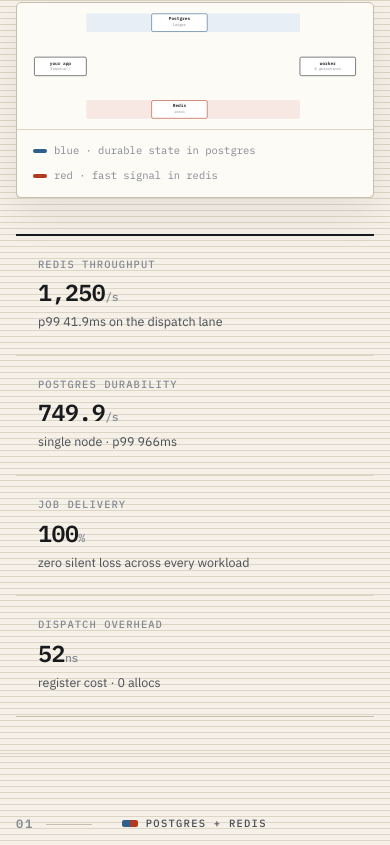
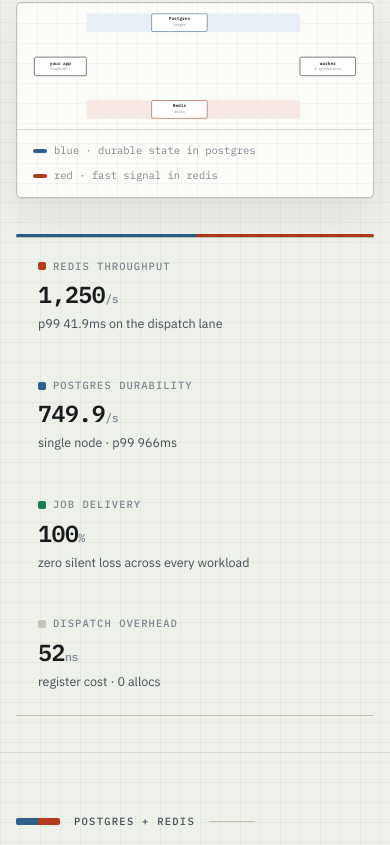
Before and after one commit to codetesla51/kyu-landing-page, a plain HTML site: page index.html in a window 390 px wide. Shown: the part 738-1583 px from the top of the page. Drawn offline with nearby package versions, Linux system fonts and the light colour scheme; no server answers.

Commit message:
design: split-bar seam replaces fake section numbers, graph-paper canvas, keyed stat strip
- remove 01-07 numbering (sections aren't a sequence); each sec-meta opens with the
  blue→red split-bar seam (logo dot blown up to structural device) + lane tag
- hero: full-width 3px blue→red seam divides copy from stats instead of a plain rule
- stats panels keyed to lanes with colored dots; reads as measured data, not template
- cool paper toward graph paper (#EEF0EA), new --grid color; body gets 20px graph grid
- schematic/diagram/spectrum cards get a 20px grid overlay aligned to the 80×60 SVG
  cell grid; legend and arch note stay above it; dark mode gets its own grid tint

```diff
--- a/index.html
+++ b/index.html
@@ -18,19 +18,20 @@
 (function(){try{var t=localStorage.getItem('kyu-theme');if(t!=='dark'&&t!=='light'){t=window.matchMedia&&window.matchMedia('(prefers-color-scheme: dark)').matches?'dark':'light';}document.documentElement.setAttribute('data-theme',t);}catch(e){}})();</script>
   <style>
     :root{
-      --paper:#F5F1E8; --paper-2:#EFEADF; --card:#FDFBF6;
-      --ink:#191A1C; --ink-2:#4A4E55; --ink-3:#858A92;
-      --hair:#DCD5C6; --hair-2:#C6BEB0;
+      --paper:#EEF0EA; --paper-2:#E7E9E2; --card:#FBFCF8;
+      --ink:#191B1E; --ink-2:#474D57; --ink-3:#7E858F;
+      --hair:#D6D9CF; --hair-2:#BEC3B6;
       --pg:#2E5E8C; --pg-tint:#E7EEF5;
       --redis:#B23A1E; --redis-tint:#F7E8E3;
       --ok:#1E7A4F; --ok-tint:#E4F1EA;
+      --grid:rgba(25,27,30,0.045);
       --font-mono:'IBM Plex Mono',ui-monospace,monospace;
       --font-sans:'IBM Plex Sans',system-ui,sans-serif;
       --radius:5px;
       --maxw:1120px;
       --pad:clamp(16px,4vw,24px);
       --node-bg:#FFFFFF;
-      --nav-bg:rgba(245,241,232,0.94);
+      --nav-bg:rgba(238,240,234,0.94);
     }
     :root[data-theme="dark"]{
       --paper:#141517; --paper-2:#1A1C1F; --card:#1F2126;
@@ -41,6 +42,7 @@
       --ok:#3FA573; --ok-tint:#182720;
       --node-bg:#262A31;
       --nav-bg:rgba(20,21,23,0.94);
+      --grid:rgba(237,234,227,0.06);
     }
     *,*::before,*::after{box-sizing:border-box;margin:0;padding:0;}
     html{scroll-padding-top:76px;}
@@ -48,8 +50,8 @@
     body{
       background:var(--paper);color:var(--ink-2);font-family:var(--font-sans);
       font-size:16px;line-height:1.65;-webkit-font-smoothing:antialiased;
-      background-image:linear-gradient(var(--hair) 1px,transparent 1px);
-      background-size:100% 6px;background-position:0 0;
+      background-image:linear-gradient(var(--grid) 1px,transparent 1px),linear-gradient(90deg,var(--grid) 1px,transparent 1px);
+      background-size:20px 20px,20px 20px;background-position:0 0;
     }
     body::before{
       content:'';position:fixed;inset:0 0 auto;height:4px;z-index:200;
@@ -128,9 +130,12 @@
     .tag .ph{font-size:13px;margin-right:4px;vertical-align:-2px;color:var(--pg);}
 
     /* hero schematic */
-    .schematic,.diagram,.spectrum{background:var(--card);border:1px solid var(--hair-2);border-radius:var(--radius);box-shadow:0 1px 0 var(--hair),0 18px 40px rgba(25,26,28,0.07);overflow:hidden;}
-    .schematic svg,.diagram svg,.spectrum svg{width:100%;height:auto;display:block;}
-    .lane-legend{display:flex;flex-wrap:wrap;gap:8px 22px;padding:12px 16px;border-top:1px solid var(--hair);font-family:var(--font-mono);font-size:10.5px;color:var(--ink-3);}
+    .schematic,.diagram,.spectrum{background:var(--card);border:1px solid var(--hair-2);border-radius:var(--radius);box-shadow:0 1px 0 var(--hair),0 18px 40px rgba(25,26,28,0.07);overflow:hidden;position:relative;}
+    .schematic::before,.diagram::before,.spectrum::before{content:'';position:absolute;inset:0;pointer-events:none;z-index:0;
+      background-image:linear-gradient(var(--grid) 1px,transparent 1px),linear-gradient(90deg,var(--grid) 1px,transparent 1px);
+      background-size:20px 20px,20px 20px;}
+    .schematic svg,.diagram svg,.spectrum svg{width:100%;height:auto;display:block;position:relative;z-index:1;}
+    .lane-legend{display:flex;flex-wrap:wrap;gap:8px 22px;padding:12px 16px;border-top:1px solid var(--hair);font-family:var(--font-mono);font-size:10.5px;color:var(--ink-3);position:relative;z-index:1;}
     .lg{display:inline-flex;align-items:center;gap:7px;}
     .lg::before{content:'';width:14px;height:4px;border-radius:2px;}
     .lg.lg-blue::before{background:var(--pg);}
@@ -148,10 +153,16 @@
     .lane-band.red{fill:var(--redis-tint);}
 
     /* ── STATS ───────────────────────────────────────── */
-    .stats-strip{display:grid;grid-template-columns:repeat(4,1fr);border-top:2px solid var(--ink);border-bottom:1px solid var(--hair-2);margin-top:clamp(36px,6vw,56px);}
+    .hero-seam{height:3px;border-radius:2px;background:linear-gradient(90deg,var(--pg) 0 50%,var(--redis) 50% 100%);margin-top:clamp(36px,6vw,56px);}
+    .stats-strip{display:grid;grid-template-columns:repeat(4,1fr);border-top:1px solid var(--hair-2);border-bottom:1px solid var(--hair-2);margin-top:0;}
     .stat-panel{padding:20px 22px 24px;border-left:1px solid var(--hair);}
     .stat-panel:first-child{border-left:none;}
-    .s-label{font-family:var(--font-mono);font-size:10.5px;font-weight:500;color:var(--ink-3);letter-spacing:0.1em;text-transform:uppercase;}
+    .s-label{font-family:var(--font-mono);font-size:10.5px;font-weight:500;color:var(--ink-3);letter-spacing:0.1em;text-transform:uppercase;display:flex;align-items:center;gap:7px;}
+    .s-dot{width:8px;height:8px;border-radius:2px;flex-shrink:0;}
+    .s-dot.rd{background:var(--redis);}
+    .s-dot.pg{background:var(--pg);}
+    .s-dot.ok{background:var(--ok);}
+    .s-dot.nu{background:var(--hair-2);}
     .s-num{font-family:var(--font-mono);font-weight:600;font-size:clamp(1.45rem,2.6vw,2rem);color:var(--ink);margin-top:8px;letter-spacing:-0.02em;line-height:1;}
     .s-num .suffix{font-size:0.5em;color:var(--ink-3);font-weight:500;}
     .s-note{font-size:12.5px;color:var(--ink-2);margin-top:8px;line-height:1.5;}
@@ -160,17 +171,16 @@
     .section{padding:clamp(60px,8vw,96px) 0;border-top:1px solid var(--hair);}
     .sec-head{margin-bottom:clamp(34px,5vw,46px);}
     .sec-meta{display:flex;align-items:center;gap:14px;margin-bottom:18px;}
-    .sec-num{font-family:var(--font-mono);font-size:12px;font-weight:600;color:var(--ink-3);letter-spacing:0.14em;}
-    .sec-num::after{content:'';display:inline-block;width:46px;height:1px;background:var(--hair-2);margin:0 16px 0 12px;vertical-align:middle;}
+    .seam{display:inline-block;width:44px;height:7px;border-radius:2px;background:linear-gradient(90deg,var(--pg) 0 50%,var(--redis) 50% 100%);flex-shrink:0;}
+    .sec-meta::after{content:'';flex:0 0 46px;height:1px;background:var(--hair-2);}
     .lane-tag{font-family:var(--font-mono);font-size:10.5px;font-weight:500;color:var(--ink-2);letter-spacing:0.12em;text-transform:uppercase;display:inline-flex;align-items:center;gap:8px;}
-    .lane-tag::before{content:'';width:16px;height:7px;border-radius:2px;background:linear-gradient(90deg,var(--pg) 0 50%,var(--redis) 50% 100%);}
     .sec-title{font-size:clamp(1.55rem,3.2vw,2.3rem);margin-bottom:16px;}
     .sec-body{max-width:660px;font-size:1rem;line-height:1.7;}
     .sec-body code{font-family:var(--font-mono);font-size:0.85em;color:var(--pg);background:var(--pg-tint);padding:1px 6px;border-radius:3px;border:1px solid var(--pg-tint);}
 
     /* ── DIAGRAM WRAPPERS ────────────────────────────── */
     .diagram,.spectrum{margin-bottom:36px;}
-    .arch-note{display:flex;gap:10px;align-items:flex-start;font-family:var(--font-mono);font-size:11.5px;color:var(--ink-2);border-top:1px solid var(--hair);background:var(--paper-2);padding:12px 16px;}
+    .arch-note{display:flex;gap:10px;align-items:flex-start;font-family:var(--font-mono);font-size:11.5px;color:var(--ink-2);border-top:1px solid var(--hair);background:var(--paper-2);padding:12px 16px;position:relative;z-index:1;}
     .arch-note .ph{color:var(--redis);flex-shrink:0;margin-top:1px;}
     .arch-node{fill:var(--node-bg);stroke:var(--hair-2);stroke-width:1.5;}
     .arch-node.pg{stroke:var(--pg);}
@@ -300,12 +310,10 @@
     @media(max-width:980px){
       .stats-strip{grid-template-columns:repeat(2,1fr);}
       .stat-panel:nth-child(3){border-left:none;}
-      .stat-panel:nth-child(n+3){border-top:1px solid var(--hair);}
     }
     @media(max-width:560px){
       .stats-strip{grid-template-columns:1fr;}
-      .stat-panel{border-left:none;border-top:1px solid var(--hair);}
-      .stat-panel:first-child{border-top:none;}
+      .stat-panel{border-left:none;}
       .feat-grid{grid-template-columns:1fr;}
     }
   </style>
@@ -412,11 +420,12 @@
       </div>
     </div>
 
+    <div class="hero-seam" aria-hidden="true"></div>
     <div class="stats-strip">
-      <div class="stat-panel"><div class="s-label">redis throughput</div><div class="s-num">1,250<span class="suffix">/s</span></div><div class="s-note">p99 41.9ms on the dispatch lane</div></div>
-      <div class="stat-panel"><div class="s-label">postgres durability</div><div class="s-num">749.9<span class="suffix">/s</span></div><div class="s-note">single node · p99 966ms</div></div>
-      <div class="stat-panel"><div class="s-label">job delivery</div><div class="s-num">100<span class="suffix">%</span></div><div class="s-note">zero silent loss across every workload</div></div>
-      <div class="stat-panel"><div class="s-label">dispatch overhead</div><div class="s-num">52<span class="suffix">ns</span></div><div class="s-note">register cost · 0 allocs</div></div>
+      <div class="stat-panel"><div class="s-label"><span class="s-dot rd"></span>redis throughput</div><div class="s-num">1,250<span class="suffix">/s</span></div><div class="s-note">p99 41.9ms on the dispatch lane</div></div>
+      <div class="stat-panel"><div class="s-label"><span class="s-dot pg"></span>postgres durability</div><div class="s-num">749.9<span class="suffix">/s</span></div><div class="s-note">single node · p99 966ms</div></div>
+      <div class="stat-panel"><div class="s-label"><span class="s-dot ok"></span>job delivery</div><div class="s-num">100<span class="suffix">%</span></div><div class="s-note">zero silent loss across every workload</div></div>
+      <div class="stat-panel"><div class="s-label"><span class="s-dot nu"></span>dispatch overhead</div><div class="s-num">52<span class="suffix">ns</span></div><div class="s-note">register cost · 0 allocs</div></div>
     </div>
   </div>
 </header>
@@ -425,7 +434,7 @@
 <section class="section" id="architecture">
   <div class="container">
     <div class="sec-head">
-      <div class="sec-meta"><span class="sec-num">01</span><span class="lane-tag">postgres + redis</span></div>
+      <div class="sec-meta"><span class="seam" aria-hidden="true"></span><span class="lane-tag">postgres + redis</span></div>
       <h2 class="sec-title">Two backends. One job queue. Zero coordination code.</h2>
       <p class="sec-body">Kyu runs five concurrent subsystems after <code>Start()</code>. They don't talk to each other — each one talks to Postgres or Redis. That shared state <em>is</em> the coordination layer.</p>
     </div>
@@ -548,7 +557,7 @@
 <section class="section" id="lifecycle">
   <div class="container">
     <div class="sec-head">
-      <div class="sec-meta"><span class="sec-num">02</span><span class="lane-tag">ledger · postgres</span></div>
+      <div class="sec-meta"><span class="seam" aria-hidden="true"></span><span class="lane-tag">ledger · postgres</span></div>
       <h2 class="sec-title">Every transition is a row you can query.</h2>
       <p class="sec-body">pending → running → completed. Or failed → re-queued with backoff, then dead. Each change is an update in a normal Postgres table — no vendor API, no hidden state, just SQL.</p>
     </div>
@@ -657,7 +666,7 @@
 <section class="section" id="features">
   <div class="container">
     <div class="sec-head">
-      <div class="sec-meta"><span class="sec-num">03</span><span class="lane-tag">postgres + redis</span></div>
+      <div class="sec-meta"><span class="seam" aria-hidden="true"></span><span class="lane-tag">postgres + redis</span></div>
       <h2 class="sec-title">Operable in production, not just in a demo.</h2>
       <p class="sec-body">Kyu ships the tooling real queues need — dead letters, a dashboard, a CLI — as part of the library rather than as add-ons you discover you need later.</p>
     </div>
@@ -723,7 +732,7 @@
 <section class="section" id="quickstart">
   <div class="container">
     <div class="sec-head">
-      <div class="sec-meta"><span class="sec-num">04</span><span class="lane-tag">postgres + redis</span></div>
+      <div class="sec-meta"><span class="seam" aria-hidden="true"></span><span class="lane-tag">postgres + redis</span></div>
       <h2 class="sec-title">From zero to processing in minutes.</h2>
       <p class="sec-body">The <code>jobs</code> table and its indexes are created by embedded goose migrations on the first <code>Connect()</code>. No code generation step, no extra tooling.</p>
     </div>
@@ -820,7 +829,7 @@ ids, err := q.EnqueueMany(ctx, []kyu.EnqueueRequest{
 <section class="section" id="dashboard">
   <div class="container">
     <div class="sec-head">
-      <div class="sec-meta"><span class="sec-num">05</span><span class="lane-tag">ops</span></div>
+      <div class="sec-meta"><span class="seam" aria-hidden="true"></span><span class="lane-tag">ops</span></div>
       <h2 class="sec-title">Watch the queue without leaving your browser.</h2>
       <p class="sec-body"><code>kyu serve</code> starts a web dashboard by default. Live stats stream over SSE, and every management action — retry dead jobs, purge a status, pause workers, enqueue from the UI — is a click away. It's embedded in the binary; nothing extra to install.</p>
     </div>
@@ -849,7 +858,7 @@ ids, err := q.EnqueueMany(ctx, []kyu.EnqueueRequest{
 <section class="section" id="benchmarks">
   <div class="container">
     <div class="sec-head">
-      <div class="sec-meta"><span class="sec-num">06</span><span class="lane-tag">measured</span></div>
+      <div class="sec-meta"><span class="seam" aria-hidden="true"></span><span class="lane-tag">measured</span></div>
       <h2 class="sec-title">Fast where it should be, honest about the rest.</h2>
       <p class="sec-body">Dispatch overhead is under a microsecond — but that's not the ceiling. Cross-layer load testing with Barrage found the real bound is Postgres write latency, which is exactly where durability comes from.</p>
     </div>
@@ -889,7 +898,7 @@ ids, err := q.EnqueueMany(ctx, []kyu.EnqueueRequest{
 <section class="section" id="comparison">
   <div class="container">
     <div class="sec-head">
-      <div class="sec-meta"><span class="sec-num">07</span><span class="lane-tag">postgres + redis</span></div>
+      <div class="sec-meta"><span class="seam" aria-hidden="true"></span><span class="lane-tag">postgres + redis</span></div>
       <h2 class="sec-title">Neither Redis-only nor Postgres-only. Both.</h2>
       <p class="sec-body">Redis-only queues are fast until they lose the queue. Postgres-only queues are durable but scan for what to run next. Kyu deliberately splits the difference: Postgres is the ledger, Redis is the dispatcher.</p>
     </div>
```
